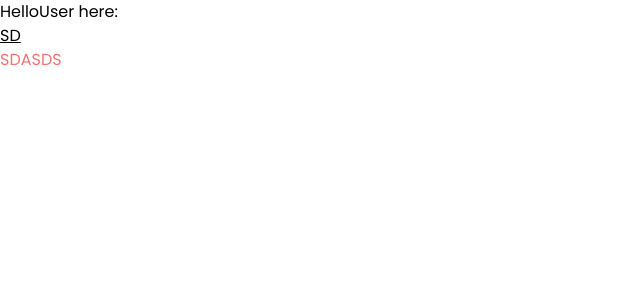
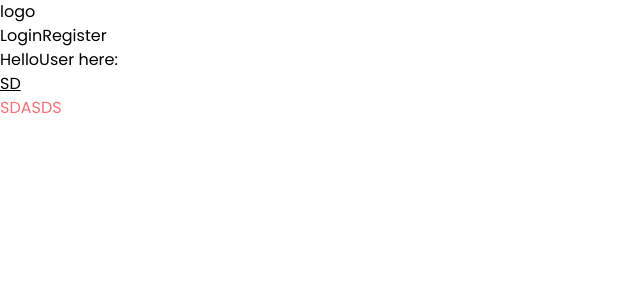
Before and after one commit to Kerubi-5/next-with-auth, a Next.js app: page / in a window 1280 px wide. Shown: the top 300 px of the page, without its empty margins (0-640 px from the left). Built offline with nearby package versions, Linux system fonts and the light colour scheme.

Commit message:
feat: common components

```diff
--- /dev/null
+++ b/components/common/Footer/Footer.tsx
@@ -0,0 +1,5 @@
+const Footer = () => {
+  return <div>Im a footer</div>;
+};
+
+export default Footer;
--- /dev/null
+++ b/components/common/Footer/index.ts
@@ -0,0 +1 @@
+export { default } from "./Footer";
--- /dev/null
+++ b/components/common/Layout/Layout.tsx
@@ -0,0 +1,18 @@
+import { FC } from "react";
+import { Navbar } from "@components/common";
+import s from "./Layout.module.css";
+
+interface IProps {
+  children: React.ReactNode;
+}
+
+const Layout: FC<IProps> = ({ children }) => {
+  return (
+    <>
+      <Navbar />
+      <main>{children}</main>
+    </>
+  );
+};
+
+export default Layout;
--- /dev/null
+++ b/components/common/Layout/index.ts
@@ -0,0 +1 @@
+export { default } from "./Layout";
--- /dev/null
+++ b/components/common/Navbar/Navbar.tsx
@@ -0,0 +1,23 @@
+import Link from "next/link";
+import s from "./Navbar.module.css";
+
+const Navbar = () => {
+  return (
+    <header>
+      <nav>
+        <div>logo</div>
+
+        <div>
+          <Link href="/auth/login">
+            <a>Login</a>
+          </Link>
+          <Link href="/auth/register">
+            <a>Register</a>
+          </Link>
+        </div>
+      </nav>
+    </header>
+  );
+};
+
+export default Navbar;
--- /dev/null
+++ b/components/common/Navbar/index.ts
@@ -0,0 +1 @@
+export { default } from "./Navbar";
--- /dev/null
+++ b/components/common/index.ts
@@ -0,0 +1,3 @@
+export { default as Layout } from "./Layout";
+export { default as Navbar } from "./Navbar";
+export { default as Footer } from "./Footer";
--- a/pages/_app.tsx
+++ b/pages/_app.tsx
@@ -1,8 +1,24 @@
-import '../styles/globals.css'
-import type { AppProps } from 'next/app'
+import "../styles/globals.css";
+import type { AppProps } from "next/app";
+import { ReactNode, FC } from "react";
 
-function MyApp({ Component, pageProps }: AppProps) {
-  return <Component {...pageProps} />
+type Props = {
+  children: ReactNode | ReactNode[];
+};
+
+const Noop = ({ children }: Props) => <>{children}</>;
+
+function MyApp({
+  Component,
+  pageProps,
+}: AppProps & { Component: { Layout: FC<Props> } }) {
+  const Layout = Component.Layout ?? Noop;
+
+  return (
+    <Layout>
+      <Component {...pageProps} />
+    </Layout>
+  );
 }
 
-export default MyApp
+export default MyApp;
--- a/pages/index.tsx
+++ b/pages/index.tsx
@@ -1,6 +1,7 @@
+import { Layout } from "@components/common";
 import type { NextPage } from "next";
 
-const Home: NextPage = () => {
+const Home = () => {
   return (
     <div>
       Hello
@@ -11,4 +12,6 @@ const Home: NextPage = () => {
   );
 };
 
+Home.Layout = Layout;
+
 export default Home;
```
Also changed, not shown: components/common/Layout/Layout.module.css (added), components/common/Navbar/Navbar.module.css (added).
